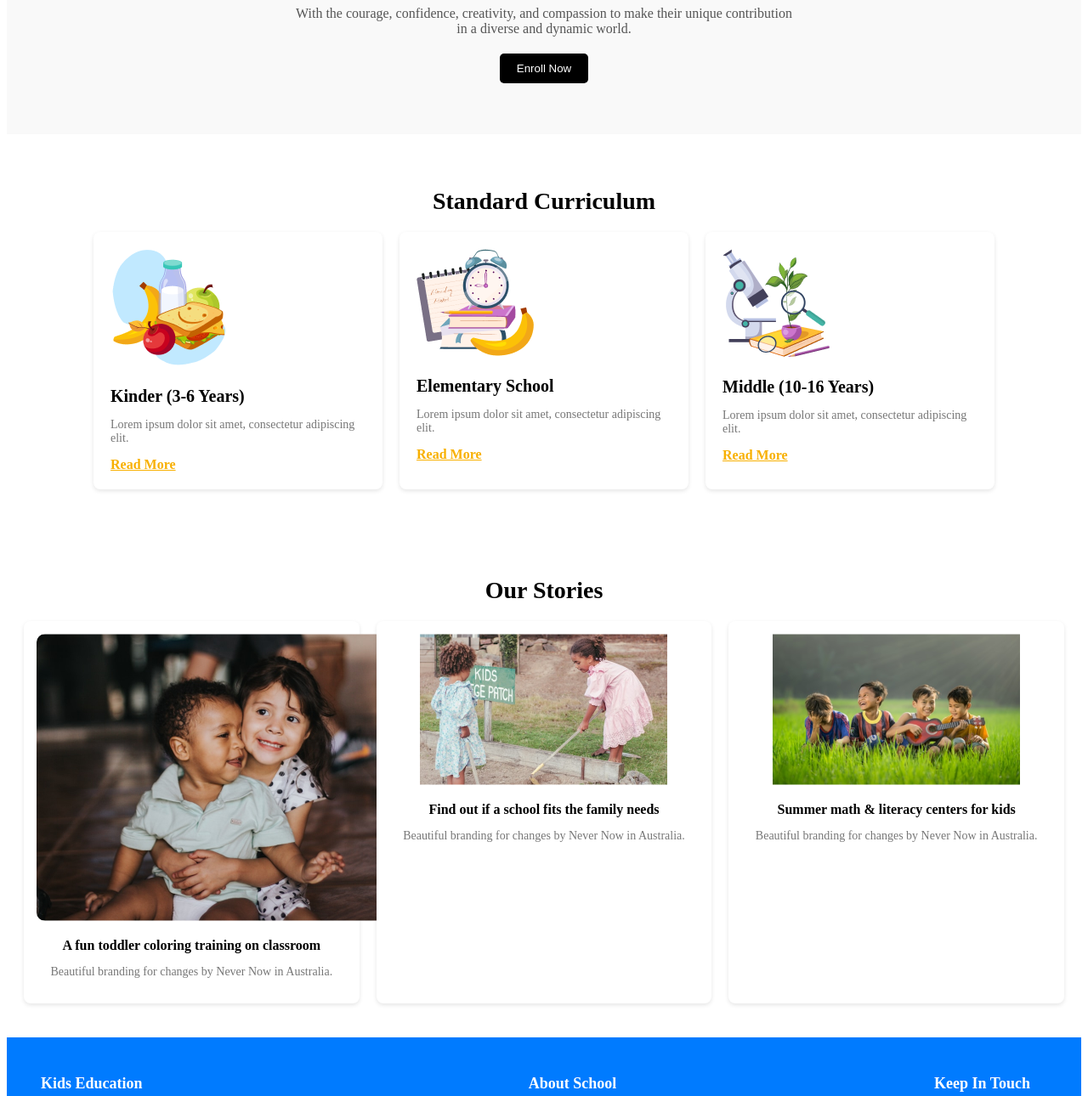
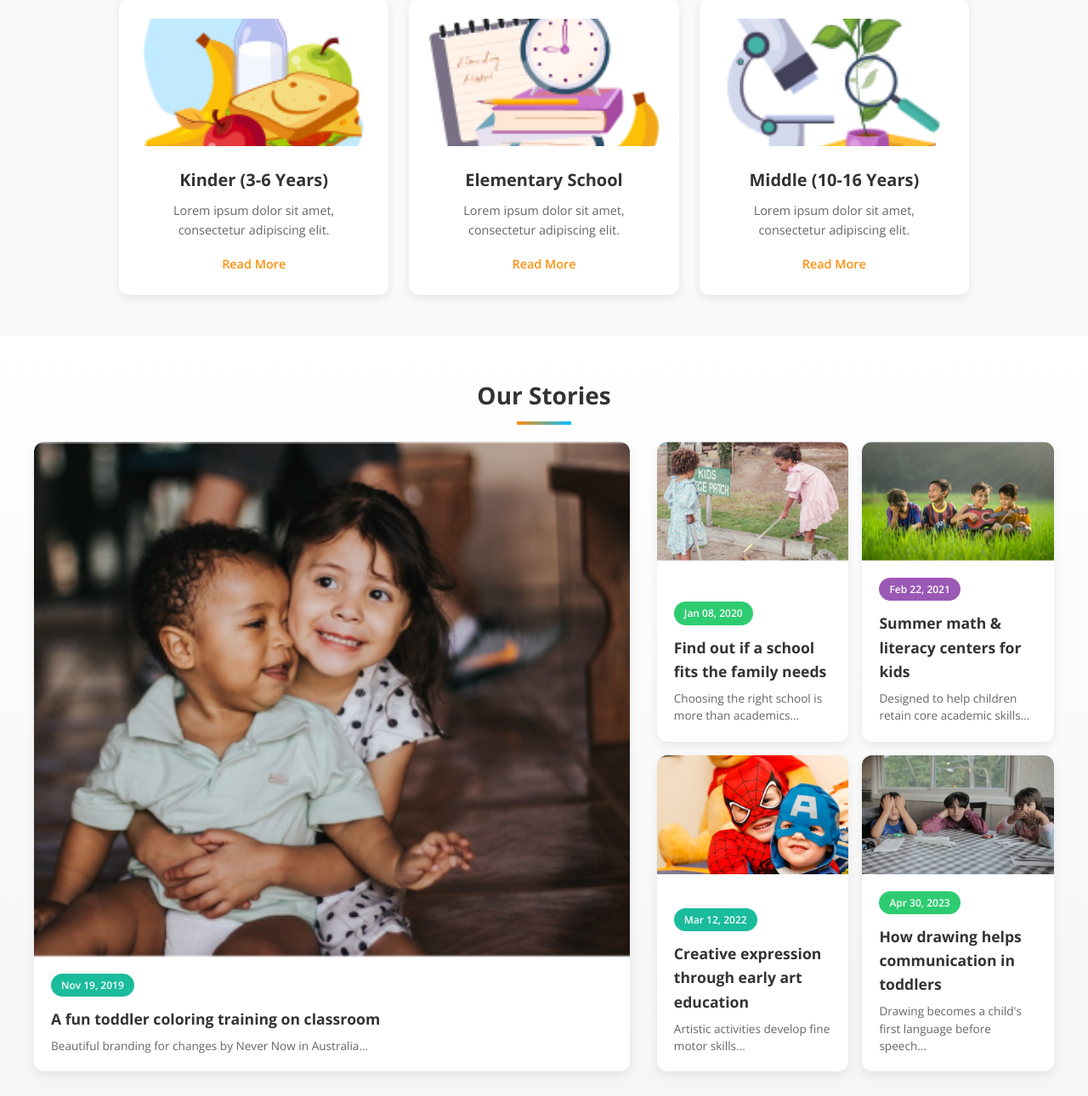
Before and after one commit to tazminur12/assignment_2, a plain HTML site: page index.html in a window 1280 px wide. Shown: the part 827-2117 px from the top of the page at 85% size. Drawn offline with nearby package versions, Linux system fonts and the light colour scheme.

Commit message:
Update code

```diff
--- a/index.html
+++ b/index.html
@@ -7,9 +7,19 @@
     <link rel="stylesheet" href="styles/style.css">
 </head>
 <body>
+  <!-- Header Section -->
   <header>
-        <div class="logo"><span><img src="assets/logo.png" alt=""></span>SCHOOL</div>
-        <nav>
+    <div class="logo">
+      <span><img src="assets/logo.png" alt=""></span>SCHOOL
+    </div>
+
+    <!-- Hamburger Toggle -->
+    <input type="checkbox" id="menu-toggle" hidden />
+
+    <label for="menu-toggle" class="hamburger">&#9776;</label>
+
+    <!-- Navigation Links -->
+    <nav class="nav-links">
       <a href="#">Home</a>
       <a href="#">About</a>
       <a href="#">Facilities</a>
@@ -19,11 +29,16 @@
   </header>
 
     <div class="hero">
-        <img class="img-hero" src="assets/hero-kids.png" alt="">
+        <div class="hero-content">
             <h1><span class="text-color-orange">Empowering</span> students from small age <span class="text-color-skyblue">towards vision</span></h1>
-        <p>With the courage, confidence, creativity, and compassion to make their unique contribution in a diverse and dynamic world.</p>
-        <button>Enroll Now</button>
+            <p>With the courage, Confidence, Creativity and Compassion to make their Unique Contribution in a Diverse and Dynamic World.</p>
+            <button class="hero-cta">Enroll Now</button>
         </div>
+        <div class="img-hero-wrapper">
+            <img class="img-hero" src="assets/hero-kids.png" alt="Empowered students learning together">
+        </div>
+    </div>
+
 
     <div class="section">
         <h2>Standard Curriculum</h2>
@@ -48,32 +63,74 @@
             </div>
         </div>
     </div>
-
-    <div class="section">
+    <!-- OurStories grid -->
+    <section class="stories-section">
       <h2>Our Stories</h2>
-        <div class="stories">
-            <div class="story-card">
-                <img class="img-story" src="assets/story-1.png" alt="">
+      <div class="stories-wrapper">
+        <!-- Big Card Left -->
+        <div class="left-big">
+          <div class="story-card featured">
+            <img src="assets/story-1.png" alt="Story 1" />
+            <div class="story-content">
+              <span class="story-date bg-cyan">Nov 19, 2019</span>
               <h3>A fun toddler coloring training on classroom</h3>
-                <p>Beautiful branding for changes by Never Now in Australia.</p>
-            </div>
-            <div class="story-card">
-                <img src="assets/story-2.png" alt="">
-                <h3>Find out if a school fits the family needs</h3>
-                <p>Beautiful branding for changes by Never Now in Australia.</p>
-            </div>
-            <div class="story-card">
-                <img src="assets/story-3.png" alt="">
-                <h3>Summer math & literacy centers for kids</h3>
-                <p>Beautiful branding for changes by Never Now in Australia.</p>
+              <p>Beautiful branding for changes by Never Now in Australia...</p>
             </div>
           </div>
         </div>
 
+        <!-- Right Side Grid -->
+        <div class="right-grid">
+          <div class="story-card">
+            <img src="assets/story-2.png" alt="Story 2" />
+            <div class="story-content">
+              <span class="story-date bg-green">Jan 08, 2020</span>
+              <h3>Find out if a school fits the family needs</h3>
+              <p>Choosing the right school is more than academics...</p>
+            </div>
+          </div>
+
+          <div class="story-card">
+            <img src="assets/story-3.png" alt="Story 3" />
+            <div class="story-content">
+              <span class="story-date bg-purple">Feb 22, 2021</span>
+              <h3>Summer math & literacy centers for kids</h3>
+              <p>Designed to help children retain core academic skills...</p>
+            </div>
+          </div>
+
+          <div class="story-card">
+            <img src="assets/story-4.png" alt="Story 4" />
+            <div class="story-content">
+              <span class="story-date bg-cyan">Mar 12, 2022</span>
+              <h3>Creative expression through early art education</h3>
+              <p>Artistic activities develop fine motor skills...</p>
+            </div>
+          </div>
+
+          <div class="story-card">
+            <img src="assets/story-5.png" alt="Story 5" />
+            <div class="story-content">
+              <span class="story-date bg-green">Apr 30, 2023</span>
+              <h3>How drawing helps communication in toddlers</h3>
+              <p>Drawing becomes a child's first language before speech...</p>
+            </div>
+          </div>
+        </div>
+      </div>
+    </section>
+
+    <button class="btn-secondary">
+      View All Stories
+    </button>
+
+
+
+<!-- footer section -->
     <footer>
         <div>
             <h4>Kids Education</h4>
-            <p>Pizza ipsum dolor meat lovers buffalo.</p>
+            <p>Pizza ipsum dolor meat lovers buffalo. Deep dolor roll melted bacon Bianca pan bacon pineapple Aussie. Mayo rib sauce Hawaiian meatball.</p>
         </div>
         <div>
             <h4>About School</h4>
--- a/styles/style.css
+++ b/styles/style.css
@@ -1,252 +1,482 @@
-@import url('https://fonts.googleapis.com/css2?family=Fira+Sans:ital,wght@0,100;0,200;0,300;0,400;0,500;0,600;0,700;0,800;0,900;1,100;1,200;1,300;1,400;1,500;1,600;1,700;1,800;1,900&family=Open+Sans:ital,wght@0,300..800;1,300..800&family=Quicksand:wght@300..700&family=Work+Sans:ital,wght@0,100..900;1,100..900&display=swap');
-.open-sans-quicksand {
-    font-family: "Open Sans", serif;
-    font-optical-sizing: auto;
-    font-weight: 100px;
-    font-style: normal;
-    font: variation settings 100px;
+/* Google Fonts */
+@import url('https://fonts.googleapis.com/css2?family=Open+Sans:wght@400;600;700&display=swap');
+
+/* Global Styles */
+* {
+  margin: 0;
+  padding: 0;
+  box-sizing: border-box;
 }
-  .hero{
 
+body {
+  font-family: 'Open Sans', sans-serif;
+  line-height: 1.6;
+  color: #333;
+  background-color: #f9f9f9;
 }
-  .btn-primary{
-    background-color: #FF900E;
-    color: white;
-    padding: 15px 25px;
-    font-size: 10px;
-    font-weight: 600;
-    border-radius: 8px;
-    border: none;
-  }
-  .text-color-orange{
-    color: #FF900E;
-  }
-  .text-color-skyblue{
-    color: skyblue;
-  }
+
+
+/* Header */
 header {
     background-color: #fff;
-    padding: 20px 40px;
+    padding: 1rem 2rem;
     display: flex;
     justify-content: space-between;
     align-items: center;
-    border-bottom: 1px solid #eee;
+    position: sticky;
+    top: 0;
+    z-index: 1000;
+    box-shadow: 0 2px 10px rgba(0,0,0,0.05);
   }
 
-header .logo   {
-    display: inline;
-    font-size: 24px;
-    font-weight: bold;
-    color: #f8b000;
+  /* Logo */
+  .logo {
+    font-size: 1.5rem;
+    font-weight: 700;
+    color: #FF900E;
+    display: flex;
+    align-items: center;
+    gap: 0.5rem;
   }
 
-nav a {
-    margin: 0 15px;
+  .logo img {
+    height: 2rem;
+  }
+
+  /* Hamburger Icon */
+  .hamburger {
+    display: none;
+    font-size: 1.8rem;
+    cursor: pointer;
+    user-select: none;
+  }
+
+  /* Navigation Links */
+  .nav-links {
+    display: flex;
+    gap: 1.5rem;
+    align-items: center;
+  }
+
+  .nav-links a {
     text-decoration: none;
     color: #333;
-    font-weight: bold;
+    font-weight: 600;
+    transition: color 0.3s;
   }
 
-nav a:hover {
-    color: #f8b000;
+  .nav-links a:hover {
+    color: #FF900E;
   }
 
+  .btn-primary {
+    background-color: #FF900E;
+    color: white;
+    padding: 0.5rem 1rem;
+    border-radius: 0.5rem;
+    border: none;
+    font-weight: 600;
+    cursor: pointer;
+    transition: background-color 0.3s;
+  }
+
+  .btn-primary:hover {
+    background-color: #e07f00;
+  }
+
+
+/* Hero Section */
 .hero {
-    background-color: #f9f9f9;
+  display: flex;
+  flex-direction: column;
+  padding: 3rem 1rem;
+  gap: 2rem;
+  align-items: center;
   text-align: center;
-    padding: 60px 20px;
 }
-.img-hero{
-    display: grid;
+
+.hero-content {
+  max-width: 600px;
 }
 
 .hero h1 {
-    font-size: 36px;
-    margin: 20px 0;
+  font-size: 2rem;
+  line-height: 1.3;
+  margin-bottom: 1rem;
+}
+
+.text-color-orange {
+  color: #FF900E;
+}
+
+.text-color-skyblue {
+  color: #00BFFF;
 }
 
 .hero p {
-    font-size: 16px;
   color: #555;
-    max-width: 600px;
+  margin-bottom: 1.5rem;
+  font-size: 1rem;
+}
+
+.hero-cta {
+  background-color: #333;
+  color: white;
+  padding: 0.75rem 1.5rem;
+  border-radius: 0.5rem;
+  border: none;
+  font-weight: 600;
+  cursor: pointer;
+  transition: background-color 0.3s;
+}
+
+.hero-cta:hover {
+  background-color: #222;
+}
+
+.img-hero-wrapper {
+  width: 100%;
+  max-width: 400px;
+}
+
+.img-hero {
+  width: 100%;
+  height: auto;
+  border-radius: 1rem;
+}
+
+/* Curriculum Section */
+.section {
+  padding: 3rem 1rem;
+  text-align: center;
+}
+
+.section h2 {
+  font-size: 1.75rem;
+  margin-bottom: 2rem;
+  position: relative;
+}
+
+.section h2::after {
+  content: '';
+  position: absolute;
+  width: 4rem;
+  height: 0.25rem;
+  background: linear-gradient(to right, #FF900E, #00BFFF);
+  bottom: -0.75rem;
+  left: 50%;
+  transform: translateX(-50%);
+}
+
+.curriculum {
+  display: grid;
+  grid-template-columns: repeat(auto-fit, minmax(250px, 1fr));
+  gap: 1.5rem;
+  max-width: 1000px;
   margin: 0 auto;
 }
 
-.hero button {
-    margin-top: 20px;
-    background-color: #000;
-    color: #fff;
-    border: none;
-    padding: 10px 20px;
-    cursor: pointer;
-    border-radius: 5px;
+.card {
+  background: white;
+  border-radius: 0.75rem;
+  padding: 1.5rem;
+  box-shadow: 0 4px 12px rgba(0,0,0,0.08);
+  transition: transform 0.3s;
 }
 
-.hero button:hover {
-    background-color: #333;
+.card:hover {
+  transform: translateY(-0.5rem);
 }
 
-.section {
-    padding: 40px 20px;
-    text-align: center;
-
-}
-.img-story{
-    border-radius: 10px;
-}
-.section h2 {
-    font-size: 28px;
-    margin-bottom: 20px;
+.card img {
+  width: 100%;
+  height: 150px;
+  object-fit: cover;
+  border-radius: 0.5rem;
+  margin-bottom: 1rem;
 }
 
-.curriculum {
-    display: flex;
-    justify-content: center;
-    gap: 20px;
+.card h3 {
+  font-size: 1.25rem;
+  margin-bottom: 0.5rem;
 }
 
-.curriculum .card {
-    background-color: #fff;
-    box-shadow: 0 2px 5px rgba(0, 0, 0, 0.1);
-    border-radius: 8px;
-    padding: 20px;
-    width: 300px;
-    text-align: left;
+.card p {
+  color: #666;
+  font-size: 0.9rem;
+  margin-bottom: 1rem;
 }
 
-.curriculum .card h3 {
-    font-size: 20px;
-    margin-bottom: 10px;
+.card a {
+  color: #FF900E;
+  font-weight: 600;
+  text-decoration: none;
+  font-size: 0.9rem;
 }
 
-.curriculum .card p {
-    font-size: 14px;
-    color: #777;
+.card a:hover {
+  text-decoration: underline;
 }
 
-.curriculum .card a {
-    display: block;
-    margin-top: 10px;
-    color: #f8b000;
-    font-weight: bold;
+/* Stories Section */
+.stories-section {
+  padding: 3rem 1rem;
+  background: linear-gradient(to bottom, #fff, #f5f5f5);
 }
 
-footer {
-    background-color: #007bff;
-    color: #fff;
-    padding: 20px 40px;
-    display: flex;
-    justify-content: space-between;
+.stories-section h2 {
+  text-align: center;
+  font-size: 1.75rem;
+  margin-bottom: 2rem;
+  position: relative;
 }
 
-footer div {
-    max-width: 200px;
+.stories-section h2::after {
+  content: '';
+  position: absolute;
+  width: 4rem;
+  height: 0.25rem;
+  background: linear-gradient(to right, #FF900E, #00BFFF);
+  bottom: -0.75rem;
+  left: 50%;
+  transform: translateX(-50%);
+}
+
+.stories-wrapper {
+  display: grid;
+  grid-template-columns: 1fr;
+  gap: 1.5rem;
+  max-width: 1200px;
+  margin: 0 auto;
+}
+
+.left-big {
+  grid-column: 1 / -1;
+}
+
+.right-grid {
+  display: grid;
+  grid-template-columns: 1fr;
+  gap: 1.5rem;
+}
+.btn-secondary {
+    display: block;
+    margin: 40px auto 0 auto;
+    background-color: black;
+    color: white;
+    padding: 10px 20px;
+    border: none;
+    border-radius: 5px;
+    cursor: pointer;
+    font-size: 16px;
+    text-align: center;
+    margin-bottom: 40px;
+  }
+
+.story-card {
+  background: white;
+  border-radius: 0.75rem;
+  overflow: hidden;
+  box-shadow: 0 4px 12px rgba(0,0,0,0.08);
+  transition: transform 0.3s;
+  display: flex;
+  flex-direction: column;
+  justify-content: space-between;
+  height: 100%;
+}
+
+.story-card:hover {
+  transform: translateY(-0.5rem);
+}
+
+.story-card img {
+  width: 100%;
+  height: 150px;
+  object-fit: cover;
+}
+
+.story-content {
+  padding: 1.25rem;
+}
+
+.story-date {
+  display: inline-block;
+  padding: 0.25rem 0.75rem;
+  border-radius: 1rem;
+  font-size: 0.75rem;
+  font-weight: 600;
+  color: white;
+  margin-bottom: 0.75rem;
+}
+
+.bg-cyan {
+  background-color: #1abc9c;
+}
+
+.bg-green {
+  background-color: #2ecc71;
+}
+
+.bg-purple {
+  background-color: #9b59b6;
+}
+
+.story-card h3 {
+  font-size: 1.1rem;
+  margin-bottom: 0.5rem;
+  color: #333;
+}
+
+.story-card p {
+  color: #666;
+  font-size: 0.85rem;
+  line-height: 1.5;
+}
+
+/* Footer */
+footer {
+  background: linear-gradient(135deg, #007bff, #00BFFF);
+  color: white;
+  padding: 3rem 1rem;
+  display: grid;
+  grid-template-columns: repeat(auto-fit, minmax(200px, 1fr));
+  gap: 2rem;
+  max-width: 1200px;
+  margin: 0 auto;
 }
 
 footer h4 {
-    font-size: 18px;
-    margin-bottom: 10px;
+  font-size: 1.25rem;
+  margin-bottom: 1rem;
+  position: relative;
+}
+
+footer h4::after {
+  content: '';
+  position: absolute;
+  width: 2rem;
+  height: 0.125rem;
+  background-color: #FF900E;
+  bottom: -0.5rem;
+  left: 0;
 }
 
 footer p, footer a {
-    font-size: 14px;
-    color: #fff;
+  color: rgba(255,255,255,0.9);
+  margin-bottom: 0.5rem;
+  font-size: 0.9rem;
 }
 
 footer a {
+  display: block;
   text-decoration: none;
+  transition: color 0.3s;
 }
 
 footer a:hover {
-    text-decoration: underline;
+  color: #FF900E;
 }
 
-.stories {
-    display: grid;
-    grid-template-columns: repeat(auto-fit, minmax(200px, 1fr));
-    gap: 20px;
-    margin-top: 20px;
+.social-icons {
+  display: flex;
+  gap: 1rem;
+  margin-top: 1rem;
 }
 
-.story-card {
-    background-color: #fff;
-    border-radius: 8px;
-    box-shadow: 0 2px 5px rgba(0, 0, 0, 0.1);
-    padding: 15px;
+.social-icons img {
+  width: 1.5rem;
+  height: 1.5rem;
+  transition: transform 0.3s;
 }
 
-.story-card h3 {
-    font-size: 16px;
-    margin-bottom: 10px;
+.social-icons img:hover {
+  transform: translateY(-0.25rem);
 }
 
-.story-card p {
-    font-size: 14px;
-    color: #777;
-}
-@media screen and (max-width: 390px) {
-    header {
-        flex-direction: column;
-        align-items: flex-start;
-        padding: 15px 20px;
-    }
-
-    header .logo {
-        font-size: 20px;
-        margin-bottom: 10px;
-    }
-
-    nav a {
-        font-size: 14px;
-        margin: 0 10px;
-    }
+/* Responsive Adjustments */
+@media (min-width: 768px) {
   .hero {
-        padding: 40px 15px;
+    flex-direction: row;
+    text-align: left;
+    padding: 4rem 2rem;
+    max-width: 1200px;
+    margin: 0 auto;
   }
 
   .hero h1 {
-        font-size: 28px;
+    font-size: 2.5rem;
   }
 
-    .hero p {
-        font-size: 14px;
+  .stories-wrapper {
+    grid-template-columns: 2fr 1fr;
+    gap: 2rem;
   }
 
-    .hero button {
-        padding: 8px 15px;
-        font-size: 12px;
-    }
-    .section {
-        padding: 30px 15px;
+  .left-big {
+    grid-column: auto;
   }
 
-    .section h2 {
-        font-size: 24px;
+  .right-grid {
+    grid-template-columns: 1fr;
   }
 
-    .curriculum {
-        flex-direction: column;
-        gap: 15px;
+  .story-card.featured img {
+    height: 100%;
+    min-height: 300px;
+    object-fit: cover;
+  }
 }
 
-    .curriculum .card {
-        width: 100%;
-        padding: 15px;
+@media (min-width: 992px) {
+  .stories-wrapper {
+    grid-template-columns: 3fr 2fr;
+    gap: 2rem;
   }
 
-    /* Adjust footer */
-    footer {
-        flex-direction: column;
-        align-items: center;
-        text-align: center;
-        padding: 15px 20px;
+  .right-grid {
+    grid-template-columns: repeat(2, 1fr);
+    gap: 1rem;
   }
 
-    footer div {
-        max-width: 100%;
+  .story-card img {
+    height: 140px;
   }
-    .stories {
-        grid-template-columns: 1fr;
-        gap: 15px;
+
+  .story-card.featured img {
+    min-height: 300px;
   }
 }
+
+@media (max-width: 400px) {
+  .right-grid {
+    grid-template-columns: 1fr;
+  }
+}
+/* Responsive Styles */
+@media (max-width: 768px) {
+    .hamburger {
+      display: block;
+    }
+
+    .nav-links {
+      display: none;
+      flex-direction: column;
+      position: absolute;
+      top: 100%;
+      left: 0;
+      width: 100%;
+      background: white;
+      padding: 1rem 2rem;
+      box-shadow: 0 4px 10px rgba(0,0,0,0.1);
+    }
+
+    /* Checkbox toggle */
+    #menu-toggle:checked + .hamburger + .nav-links {
+      display: flex;
+    }
+  }
+
+  /* Hidden checkbox (place at the top of HTML for proper flow) */
+  #menu-toggle {
+    display: none;
+  }
```
Lines whose indentation alone changed are shown as unchanged.
